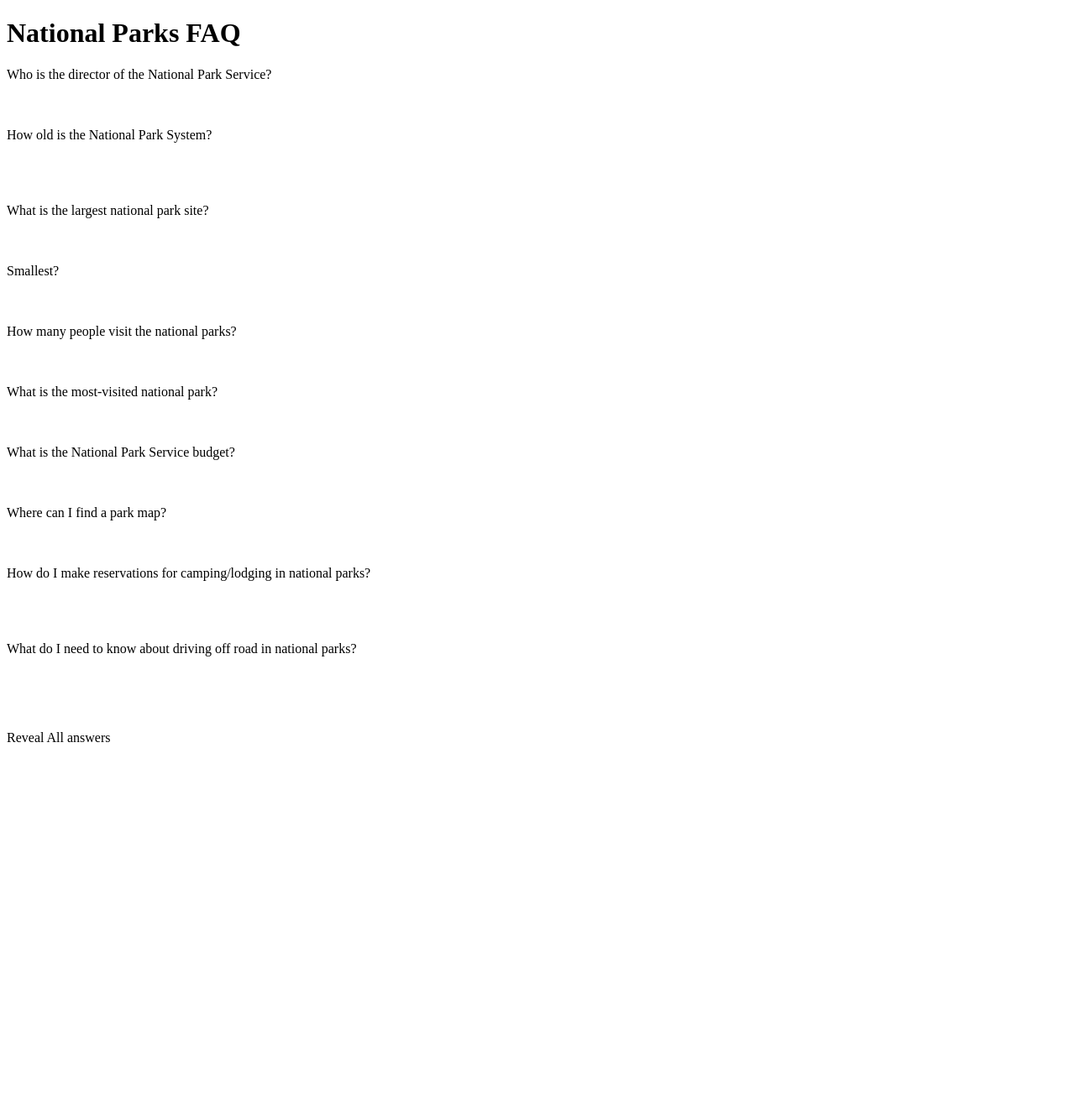
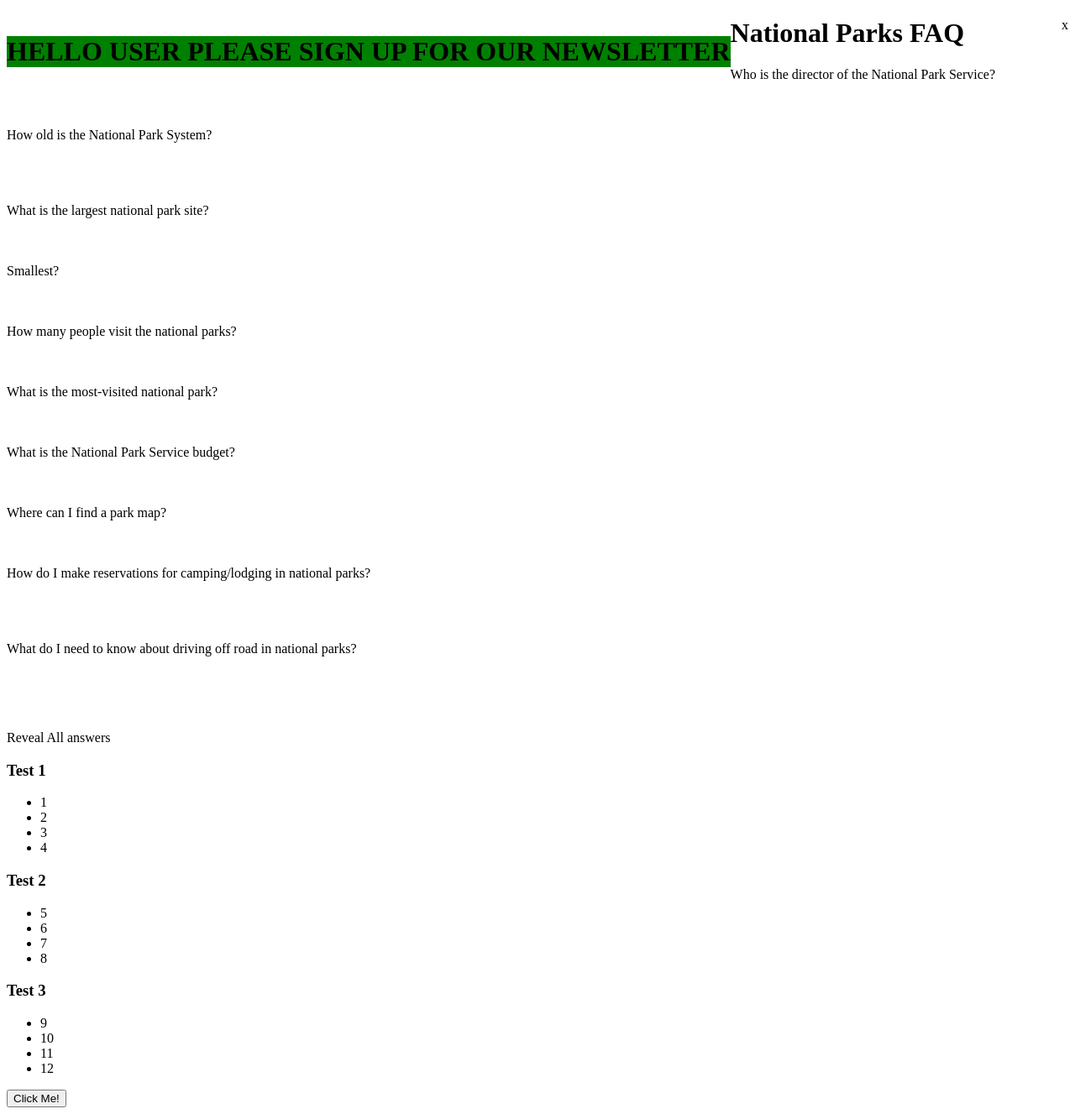
Before and after one commit to DukeFerdinand/Codeup-Web-Exercises, a PHP site: page /public/TESTING.html in a window 1280 px wide. Shown: the whole page at 84% size. Before the commit the page ends 884 px from the top, so only its background shows below. Run offline with PHP 8.4, Linux system fonts and the light colour scheme.

Commit message:
Made terrible calculator based humor with jQuery

```diff
--- a/public/TESTING.html
+++ b/public/TESTING.html
@@ -18,10 +18,33 @@
 		.visible {
 			color: black;
 		}
+		h3, li, button {
+			cursor: url(/img/rsz_best-calc.png), auto;
+			user-select: none;
+		}
+		.newsletter {
+			float: left;
+			clear: left;
+			background: green;
+		}
+		span.close {
+			cursor: pointer;
+			float: right;
+		}
+		.news {
+			background-color: papayawhip;
+		}
 
 	</style>
 </head>
 <body>
+<div class="news">
+
+		<h1 class="newsletter">HELLO USER PLEASE SIGN UP FOR OUR NEWSLETTER</h1>
+		<span class="close">x</span>
+
+	</div>
+
 <h1>National Parks FAQ</h1>
 
 <dl>
@@ -81,6 +104,49 @@
 </dl>
 <span id="reveal-all">Reveal All answers</span>
 
+<h3>Test 1</h3>
+<ul>
+	<li>1</li>
+	<li>2</li>
+	<li>3</li>
+	<li>4</li>
+</ul>
+<h3>Test 2</h3>
+<ul>
+	<li>5</li>
+	<li>6</li>
+	<li>7</li>
+	<li>8</li>
+</ul>
+<h3>Test 3</h3>
+<ul>
+	<li>9</li>
+	<li>10</li>
+	<li>11</li>
+	<li>12</li>
+</ul>
+
+<button id="click-here">Click Me!</button>
+
+
+
+
+
+
+
+
+
+
+
+
+
+
+
+
+
+
+
+
 <script type="text/javascript" src="/js/jquery-3.2.1.js"></script>
 <script type="text/javascript" src="/js/jquery-method.js"></script>
 </body>
--- a/public/css/sass/sass-grid.scss
+++ b/public/css/sass/sass-grid.scss
@@ -66,7 +66,7 @@ img {
 		display: inline-block;
 		text-align: center;
 		user-select: none;
-		cursor: pointer;
+		cursor: url(/img/rsz_best-calc.png), auto;
 		border: 1px solid black;
 		border-radius: 5px;
 		font-size: 1.5em;
--- /dev/null
+++ b/public/js/TESTING2.js
@@ -0,0 +1,5 @@
+console.log('hello');
+
+$('.close').click(function(){
+	$('.news').slideToggle(2000);
+})
--- a/public/js/jquery-method.js
+++ b/public/js/jquery-method.js
@@ -11,3 +11,27 @@ $('dd').click(function(){
 $('#reveal-all').click(function(){
 	$('dd').toggleClass('visible');
 })
+//-------------------------------------------------------------------------------
+//														 ______|~
+//								Traversing		   ______\_|___|_
+//                                                \ o  o  o  o  |
+// ~~~~~~~~~~~~~~~~~~~~~~~~~~~~~~~~~~~~~~~~~~~~~~~~--------------~~~~~~~~~~~~~~~~
+console.log('hello');
+
+$('.close').click(function(){
+	$('.news').first().html('OKAY FINE WHATEVER DUDE').css('font-size', '2em');
+	$('.news').slideToggle(20000);
+})
+
+
+$('#click-here').click(function(){
+	$('li').slideToggle(200);
+});
+
+$('h3').click(function(){
+	$(this).next().children().css('font-weight', 'bold');
+});
+
+$('li').click(function(){
+	$(this).parent().children().first().css('background', 'blue');
+})
```
Also changed, not shown: public/TESTING2.html (added, +36 -0 lines), public/css/css/sass-grid.css (+12 -12 lines), public/css/sass/sass-grid.css (+12 -12 lines), public/img/best-calc.png (added), public/img/rsz_best-calc.png (added).
